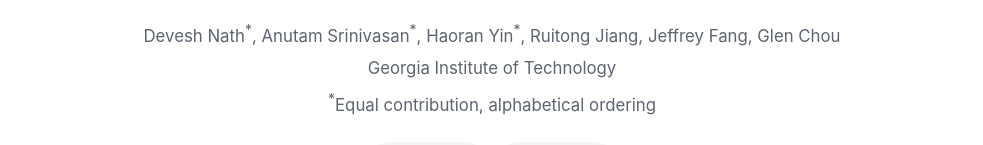
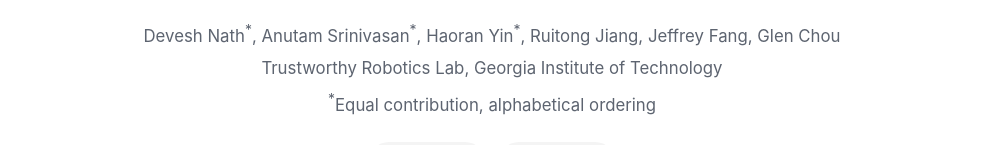
Before and after one commit to trustworthyrobotics/SLS-squared, a plain HTML site: page docs/index.html in a window 1280 px wide. Shown: the part 237-382 px from the top of the page, without its empty margins (148-1131 px from the left). Drawn offline with Linux system fonts and the light colour scheme.

Commit message:
fixed website formatting-small changes

```diff
--- a/docs/index.html
+++ b/docs/index.html
@@ -14,6 +14,8 @@
     >
     <meta property="og:type" content="website">
     <title>SLS2: Safe Latent Space Planning</title>
+    <link rel="icon" type="image/png" href="assets/images/icon.png">
+    <link rel="apple-touch-icon" href="assets/images/icon.png">
     <link rel="stylesheet" href="assets/styles.css">
   </head>
   <body>
@@ -32,7 +34,7 @@
               Devesh Nath<sup>*</sup>, Anutam Srinivasan<sup>*</sup>,
               Haoran Yin<sup>*</sup>, Ruitong Jiang, Jeffrey Fang, Glen Chou
             </p>
-            <p>Georgia Institute of Technology</p>
+            <p>Trustworthy Robotics Lab, Georgia Institute of Technology</p>
             <p><sup>*</sup>Equal contribution, alphabetical ordering</p>
           </div>
 
```
Also changed, not shown: docs/assets/images/icon.png (added).
